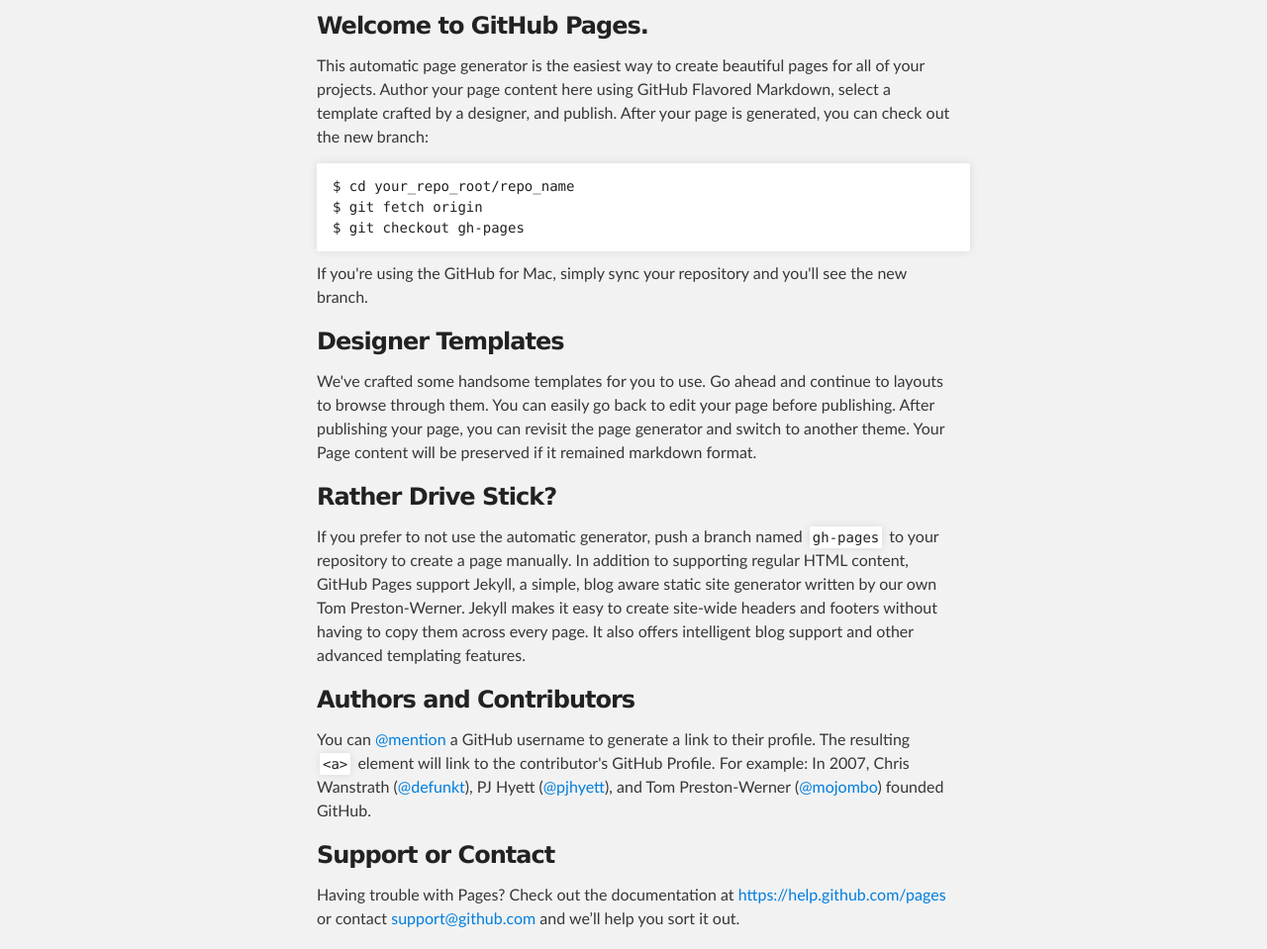
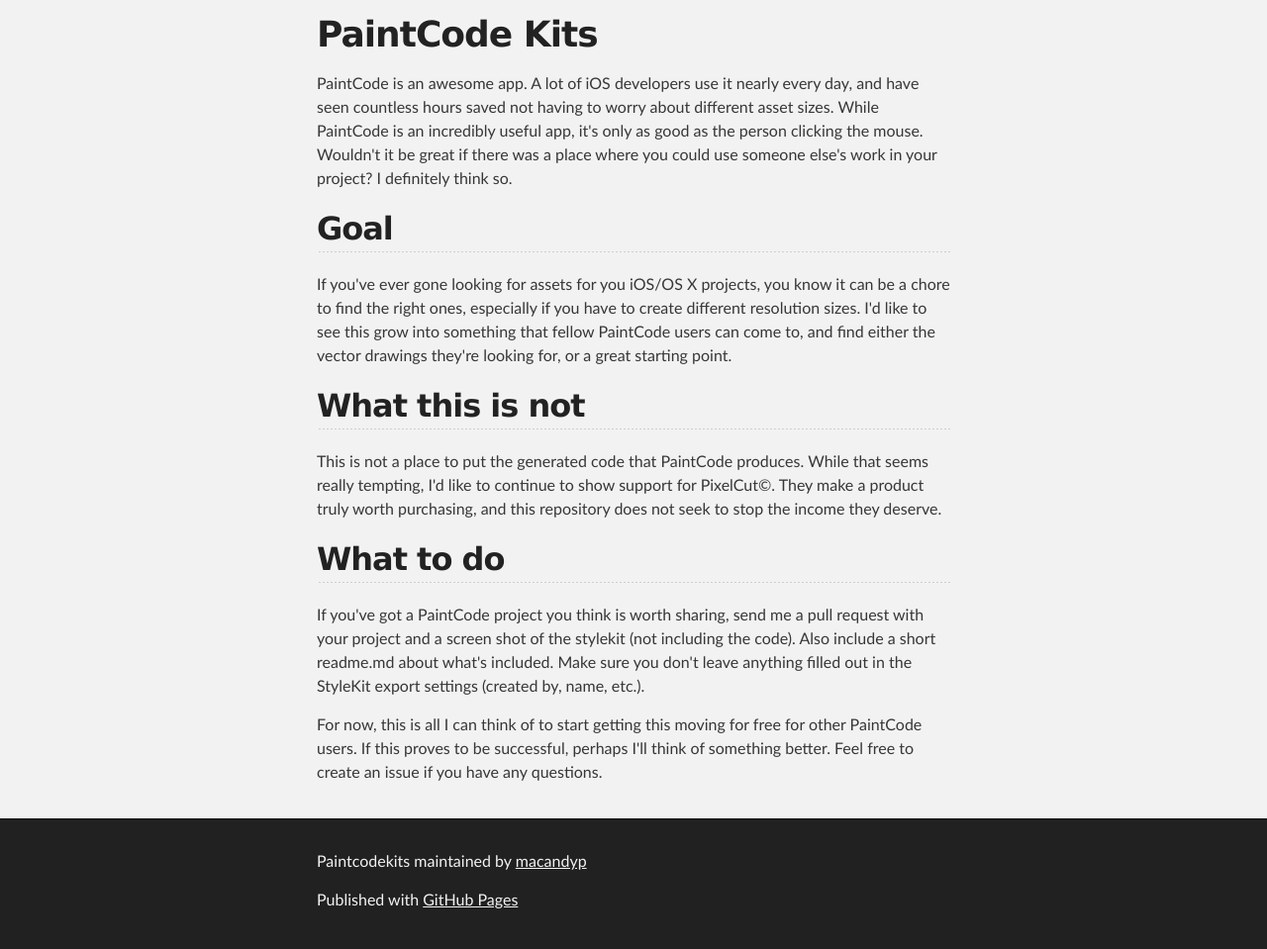
Before and after one commit to macandyp/paintcodekits, a plain HTML site: page index.html in a window 1280 px wide. Shown: the part 252-1211 px from the top of the page at 99% size. Drawn offline with Linux system fonts and the light colour scheme.

```diff
--- a/index.html
+++ b/index.html
@@ -31,37 +31,27 @@
     <!-- MAIN CONTENT -->
     <div id="main_content_wrap" class="outer">
       <section id="main_content" class="inner">
-        <h3>
-<a id="welcome-to-github-pages" class="anchor" href="#welcome-to-github-pages" aria-hidden="true"><span class="octicon octicon-link"></span></a>Welcome to GitHub Pages.</h3>
+        <h1>
+<a id="paintcode-kits" class="anchor" href="#paintcode-kits" aria-hidden="true"><span class="octicon octicon-link"></span></a>PaintCode Kits</h1>
 
-<p>This automatic page generator is the easiest way to create beautiful pages for all of your projects. Author your page content here using GitHub Flavored Markdown, select a template crafted by a designer, and publish. After your page is generated, you can check out the new branch:</p>
+<p>PaintCode is an awesome app. A lot of iOS developers use it nearly every day, and have seen countless hours saved not having to worry about different asset sizes. While PaintCode is an incredibly useful app, it's only as good as the person clicking the mouse. Wouldn't it be great if there was a place where you could use someone else's work in your project? I definitely think so. </p>
 
-<pre><code>$ cd your_repo_root/repo_name
-$ git fetch origin
-$ git checkout gh-pages
-</code></pre>
+<h2>
+<a id="goal" class="anchor" href="#goal" aria-hidden="true"><span class="octicon octicon-link"></span></a>Goal</h2>
 
-<p>If you're using the GitHub for Mac, simply sync your repository and you'll see the new branch.</p>
+<p>If you've ever gone looking for assets for you iOS/OS X projects, you know it can be a chore to find the right ones, especially if you have to create different resolution sizes. I'd like to see this grow into something that fellow PaintCode users can come to, and find either the vector drawings they're looking for, or a great starting point.</p>
 
-<h3>
-<a id="designer-templates" class="anchor" href="#designer-templates" aria-hidden="true"><span class="octicon octicon-link"></span></a>Designer Templates</h3>
+<h2>
+<a id="what-this-is-not" class="anchor" href="#what-this-is-not" aria-hidden="true"><span class="octicon octicon-link"></span></a>What this is not</h2>
 
-<p>We've crafted some handsome templates for you to use. Go ahead and continue to layouts to browse through them. You can easily go back to edit your page before publishing. After publishing your page, you can revisit the page generator and switch to another theme. Your Page content will be preserved if it remained markdown format.</p>
+<p>This is not a place to put the generated code that PaintCode produces. While that seems really tempting, I'd like to continue to show support for PixelCut©. They make a product truly worth purchasing, and this repository does not seek to stop the income they deserve. </p>
 
-<h3>
-<a id="rather-drive-stick" class="anchor" href="#rather-drive-stick" aria-hidden="true"><span class="octicon octicon-link"></span></a>Rather Drive Stick?</h3>
+<h2>
+<a id="what-to-do" class="anchor" href="#what-to-do" aria-hidden="true"><span class="octicon octicon-link"></span></a>What to do</h2>
 
-<p>If you prefer to not use the automatic generator, push a branch named <code>gh-pages</code> to your repository to create a page manually. In addition to supporting regular HTML content, GitHub Pages support Jekyll, a simple, blog aware static site generator written by our own Tom Preston-Werner. Jekyll makes it easy to create site-wide headers and footers without having to copy them across every page. It also offers intelligent blog support and other advanced templating features.</p>
+<p>If you've got a PaintCode project you think is worth sharing, send me a pull request with your project and a screen shot of the stylekit (not including the code). Also include a short readme.md about what's included. Make sure you don't leave anything filled out in the StyleKit export settings (created by, name, etc.). </p>
 
-<h3>
-<a id="authors-and-contributors" class="anchor" href="#authors-and-contributors" aria-hidden="true"><span class="octicon octicon-link"></span></a>Authors and Contributors</h3>
-
-<p>You can <a href="https://github.com/blog/821" class="user-mention">@mention</a> a GitHub username to generate a link to their profile. The resulting <code>&lt;a&gt;</code> element will link to the contributor's GitHub Profile. For example: In 2007, Chris Wanstrath (<a href="https://github.com/defunkt" class="user-mention">@defunkt</a>), PJ Hyett (<a href="https://github.com/pjhyett" class="user-mention">@pjhyett</a>), and Tom Preston-Werner (<a href="https://github.com/mojombo" class="user-mention">@mojombo</a>) founded GitHub.</p>
-
-<h3>
-<a id="support-or-contact" class="anchor" href="#support-or-contact" aria-hidden="true"><span class="octicon octicon-link"></span></a>Support or Contact</h3>
-
-<p>Having trouble with Pages? Check out the documentation at <a href="https://help.github.com/pages">https://help.github.com/pages</a> or contact <a href="mailto:support@github.com">support@github.com</a> and we’ll help you sort it out.</p>
+<p>For now, this is all I can think of to start getting this moving for free for other PaintCode users. If this proves to be successful, perhaps I'll think of something better. Feel free to create an issue if you have any questions. </p>
       </section>
     </div>
 
```
Also changed, not shown: params.json (+1 -1 lines).
